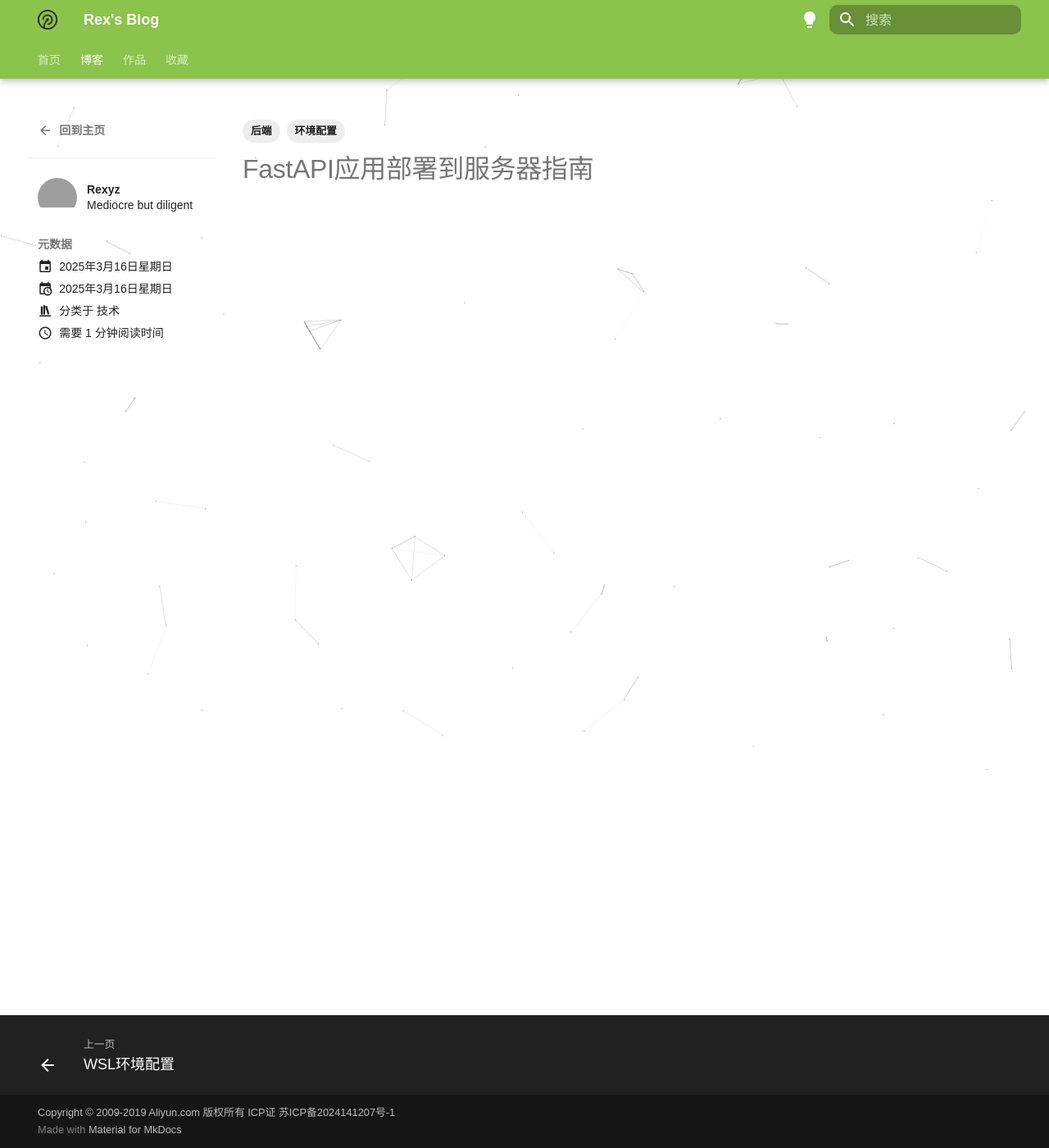
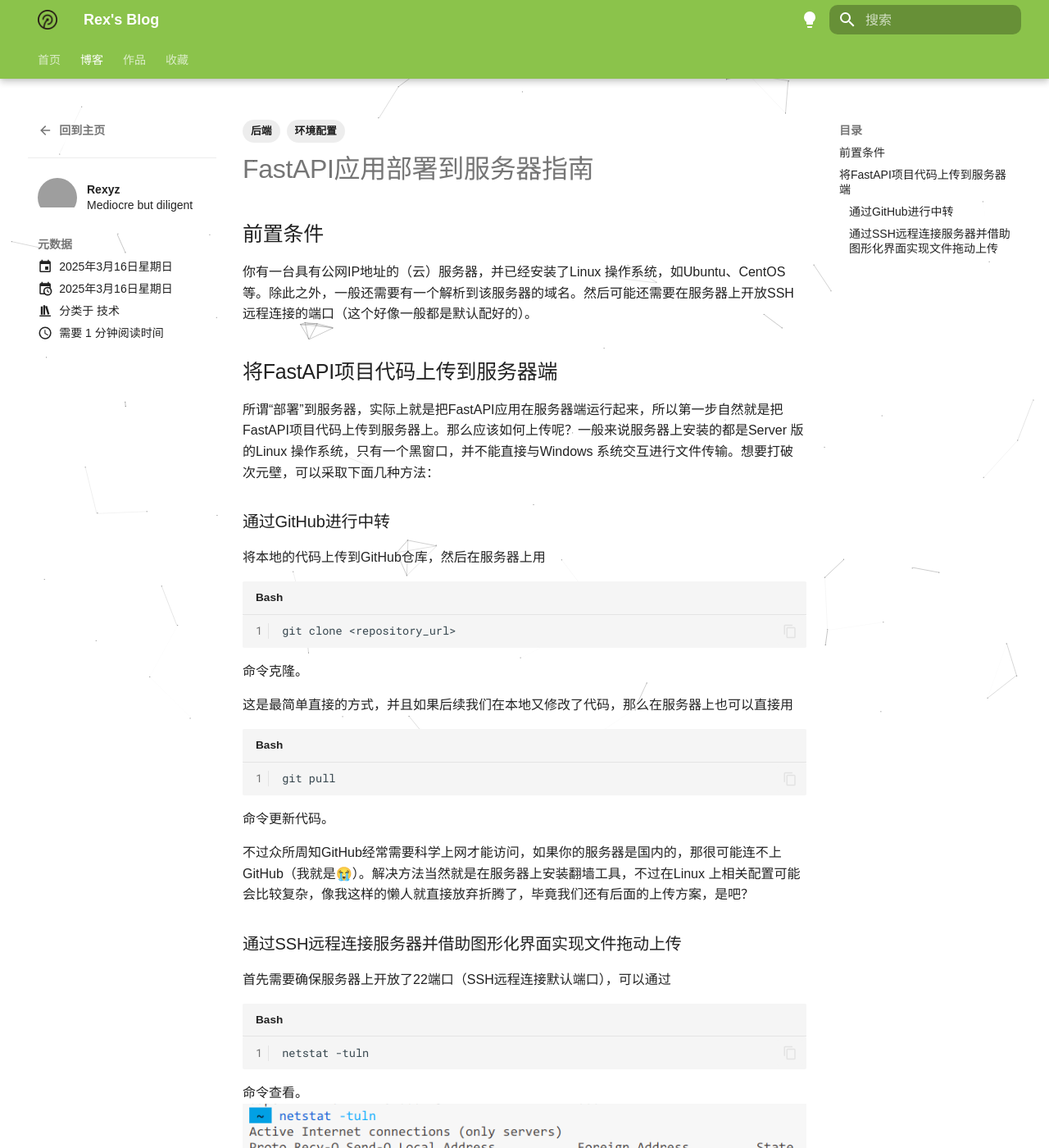
Before and after one commit to RRRexyz/MyBlog, an MkDocs documentation site: the page built from docs/blog/posts/2025-03-16-FastAPI应用部署到服务器指南.md, in a window 1280 px wide and 1400 px high. Shown: the whole window at 82% size. Built offline with MkDocs 1.6.1 and Material for MkDocs 9.7.7, drawn with Linux system fonts in a browser that asks for light colours; comment, search, counter and statistics services are not loaded; a style sheet for code colours, icons or effects is not loaded; some of the changed text lies outside the part shown; grey boxes are pictures that could not be loaded.

````diff
--- a/docs/blog/posts/2025-03-16-FastAPI应用部署到服务器指南.md
+++ b/docs/blog/posts/2025-03-16-FastAPI应用部署到服务器指南.md
@@ -12,3 +12,35 @@ tags:
 ---
 
 # FastAPI应用部署到服务器指南
+
+<!-- more -->
+
+## 前置条件
+你有一台具有公网IP地址的（云）服务器，并已经安装了Linux 操作系统，如Ubuntu、CentOS等。除此之外，一般还需要有一个解析到该服务器的域名。然后可能还需要在服务器上开放SSH远程连接的端口（这个好像一般都是默认配好的）。
+
+## 将FastAPI项目代码上传到服务器端
+所谓“部署”到服务器，实际上就是把FastAPI应用在服务器端运行起来，所以第一步自然就是把FastAPI项目代码上传到服务器上。那么应该如何上传呢？一般来说服务器上安装的都是Server 版的Linux 操作系统，只有一个黑窗口，并不能直接与Windows 系统交互进行文件传输。想要打破次元壁，可以采取下面几种方法：
+
+### 通过GitHub进行中转
+将本地的代码上传到GitHub仓库，然后在服务器上用
+```bash
+git clone <repository_url>
+```
+命令克隆。
+
+这是最简单直接的方式，并且如果后续我们在本地又修改了代码，那么在服务器上也可以直接用
+```bash
+git pull
+```
+命令更新代码。
+
+不过众所周知GitHub经常需要科学上网才能访问，如果你的服务器是国内的，那很可能连不上GitHub（我就是😭）。解决方法当然就是在服务器上安装翻墙工具，不过在Linux 上相关配置可能会比较复杂，像我这样的懒人就直接放弃折腾了，毕竟我们还有后面的上传方案，是吧？
+
+### 通过SSH远程连接服务器并借助图形化界面实现文件拖动上传
+首先需要确保服务器上开放了22端口（SSH远程连接默认端口），可以通过
+```bash
+netstat -tuln
+```
+命令查看。
+![alt text](images/image-6.png)
+一般出现图中这种情况，就说明22端口是开放的。
````
Also changed, not shown: docs/blog/posts/images/image-6.png (added).
